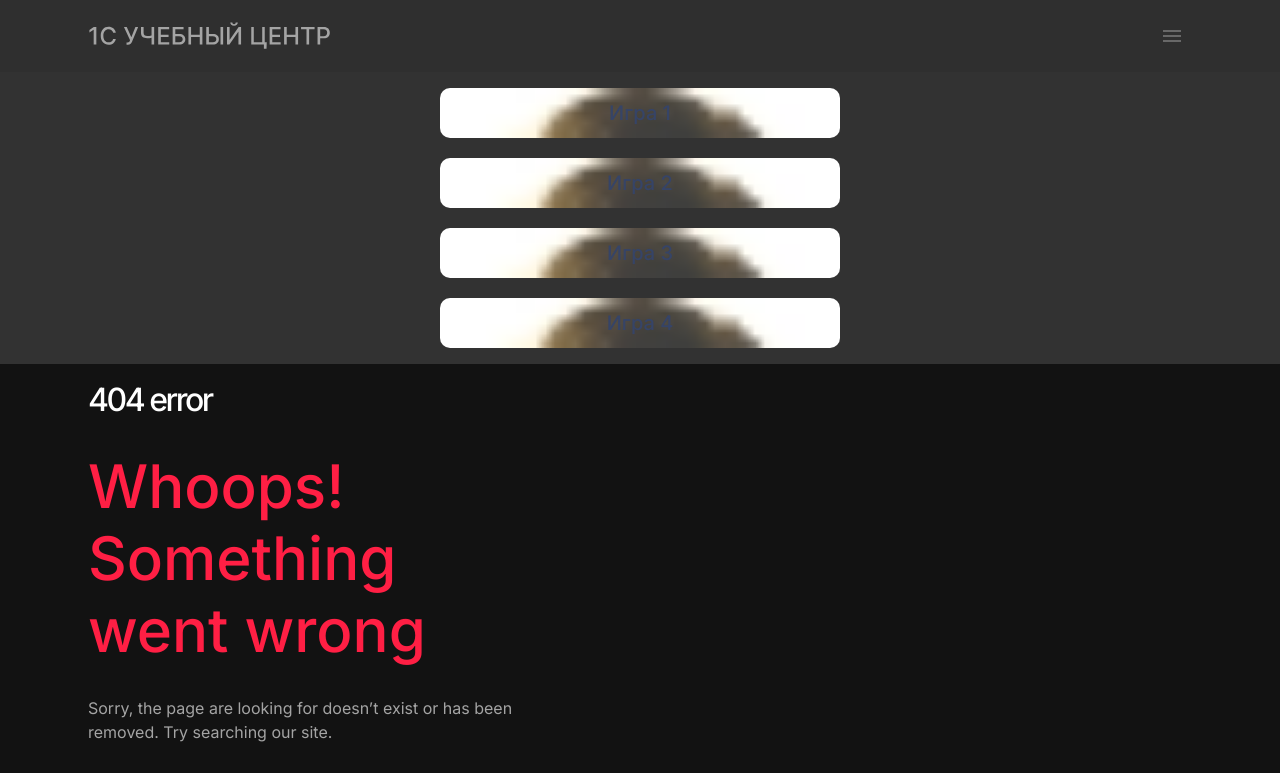
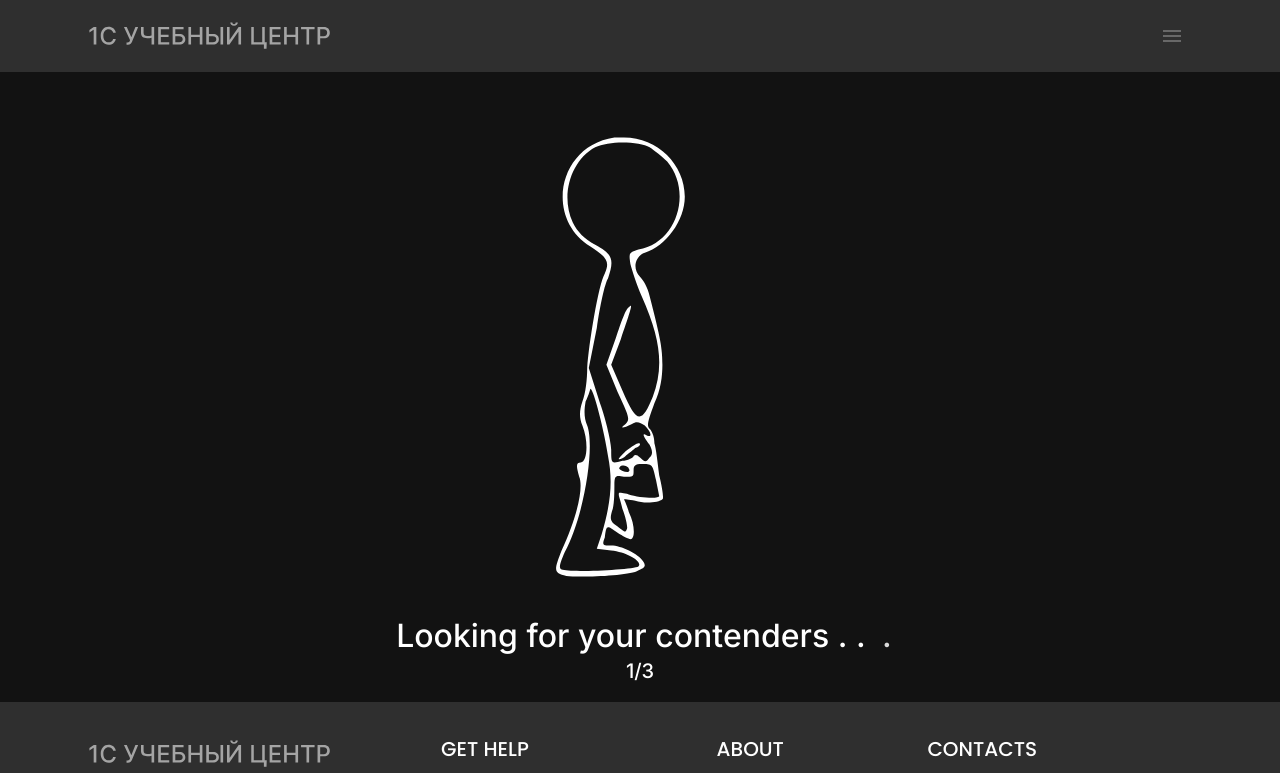
Before and after one commit to Justiks1337/CodeFuture_Minigames, a Vue app in the folder front/: page / in a window 1280 px wide. Shown: the top 773 px of the page. Built offline with nearby package versions, Linux system fonts and the light colour scheme.

Commit message:
add loanding page and fixed small bugs

```diff
--- a/front/src/App.vue
+++ b/front/src/App.vue
@@ -3,13 +3,19 @@ import GameList from "@/components/Home/GameList.vue";
 import Lheader from "@/components/layouts/Lheader.vue";
 import Lfooter from "@/components/layouts/Lfooter.vue";
 import ErrorPage from "@/components/ErrorPage/ErrorPage.vue";
+import LoadingPage from "@/components/Loading/LoadingPage.vue";
 </script>
 
 <template>
   <Lheader />
-  <GameList />
-  <ErrorPage />
+  <!-- <GameList />
+  <ErrorPage /> -->
+  <LoadingPage />
   <Lfooter />
 </template>
 
-<style lang="scss" scoped></style>
+<style lang="scss">
+// * {
+//   outline: 3px solid red !important;
+// }
+</style>
--- a/front/src/assets/scss/_animation.scss
+++ b/front/src/assets/scss/_animation.scss
@@ -43,3 +43,69 @@
     box-shadow: inset 0 0 0 $gamelist-fill, inset 0 0 0 $gamelist-fill;
   }
 }
+
+/* loading */
+
+
+@keyframes show-dot-1 {
+  0% {
+    translate: 50px 0;
+    opacity: 0;
+  }
+  25% {
+    translate: 0 0;
+    opacity: 1;
+  }
+  50% {
+    opacity: 1;
+  }
+  75% {
+    opacity: 1;
+  }
+  100% {
+    opacity: 0;
+  }
+}
+
+@keyframes show-dot-2 {
+  0% {
+    translate: 50px;
+    opacity: 0;
+  }
+  25% {
+    translate: 50px;
+    opacity: 0;
+  }
+  50% {
+    translate: 0 0;
+    opacity: 1;
+  }
+  75% {
+    opacity: 1;
+  }
+  100% {
+    opacity: 0;
+  }
+}
+
+@keyframes show-dot-3 {
+  0% {
+    translate: 50px;
+    opacity: 0;
+  }
+  25% {
+    translate: 50px;
+    opacity: 0;
+  }
+  50% {
+    translate: 50px;
+    opacity: 0;
+  }
+  75% {
+    translate: 0;
+    opacity: 1;
+  }
+  100% {
+    opacity: 0;
+  }
+}
--- a/front/src/components/Loading/LoadingPage.vue
+++ b/front/src/components/Loading/LoadingPage.vue
@@ -1,9 +1,83 @@
-<script setup></script>
+<script setup>
+import { ref } from "vue";
+const amount = ref(1);
+const allAmount = ref(3);
+</script>
 
 <template>
-  <section class="loading-pagee">
-    <div class="loading-page__container g-container"></div>
+  <section class="loading-page">
+    <div class="loading-page__container g-container">
+      <img src="@/assets/svg/walking-man.svg" class="loading-page__img" />
+      <h2 class="loading-page__title">
+        Looking for your contenders <span>.</span> <span>.</span> <span>.</span>
+      </h2>
+      <p class="loading-page__amount">{{ amount }}/{{ allAmount }}</p>
+    </div>
   </section>
 </template>
 
-<style lang="scss" scoped></style>
+<style lang="scss" scoped>
+@import "@/assets/scss/_variables.scss";
+
+.loading-page {
+  background-color: $dark;
+  overflow-x: hidden;
+  &__img {
+    display: block;
+    margin: 0 auto;
+    max-width: 400px;
+    width: 100%;
+    min-width: 230px;
+  }
+
+  &__title {
+    text-align: center;
+    color: #fff;
+    @extend %text-32;
+
+    & > span {
+      display: inline-block;
+
+      &:first-child {
+        animation: show-dot-1 3s ease-out infinite;
+      }
+
+      &:nth-of-type(2) {
+        animation: show-dot-2 3s ease-out infinite;
+      }
+
+      &:last-child {
+        animation: show-dot-3 3s ease-out infinite;
+      }
+    }
+  }
+
+  &__amount {
+    text-align: center;
+    color: #fff;
+    @extend %text-20;
+  }
+}
+
+@media (width <= 992px) {
+  .loading-page__title {
+    font-size: 20px;
+    line-height: 30px;
+    font-weight: 500;
+  }
+
+  .loading-page__amount {
+    font-size: 16px;
+    line-height: 24px;
+    font-weight: 400;
+  }
+}
+
+@media (width <= 568px) {
+  .loading-page__title {
+    font-size: 16px;
+    line-height: 24px;
+    font-weight: 500;
+  }
+}
+</style>
--- a/front/src/components/layouts/Lfooter.vue
+++ b/front/src/components/layouts/Lfooter.vue
@@ -335,5 +335,8 @@
       }
     }
   }
+  address {
+    letter-spacing: -1px;
+  }
 }
 </style>
```
Also changed, not shown: front/src/assets/svg/walking-man.svg (added).
